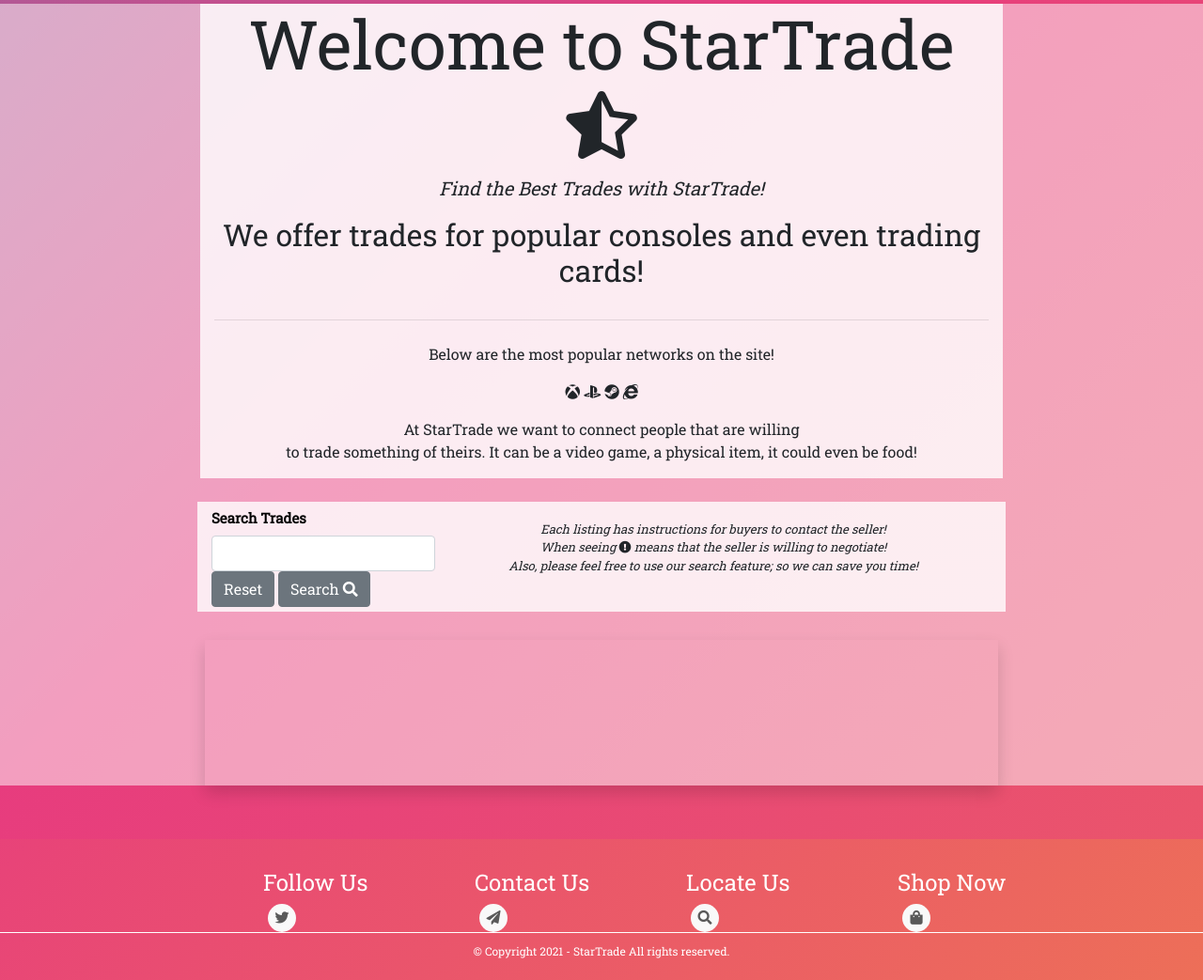
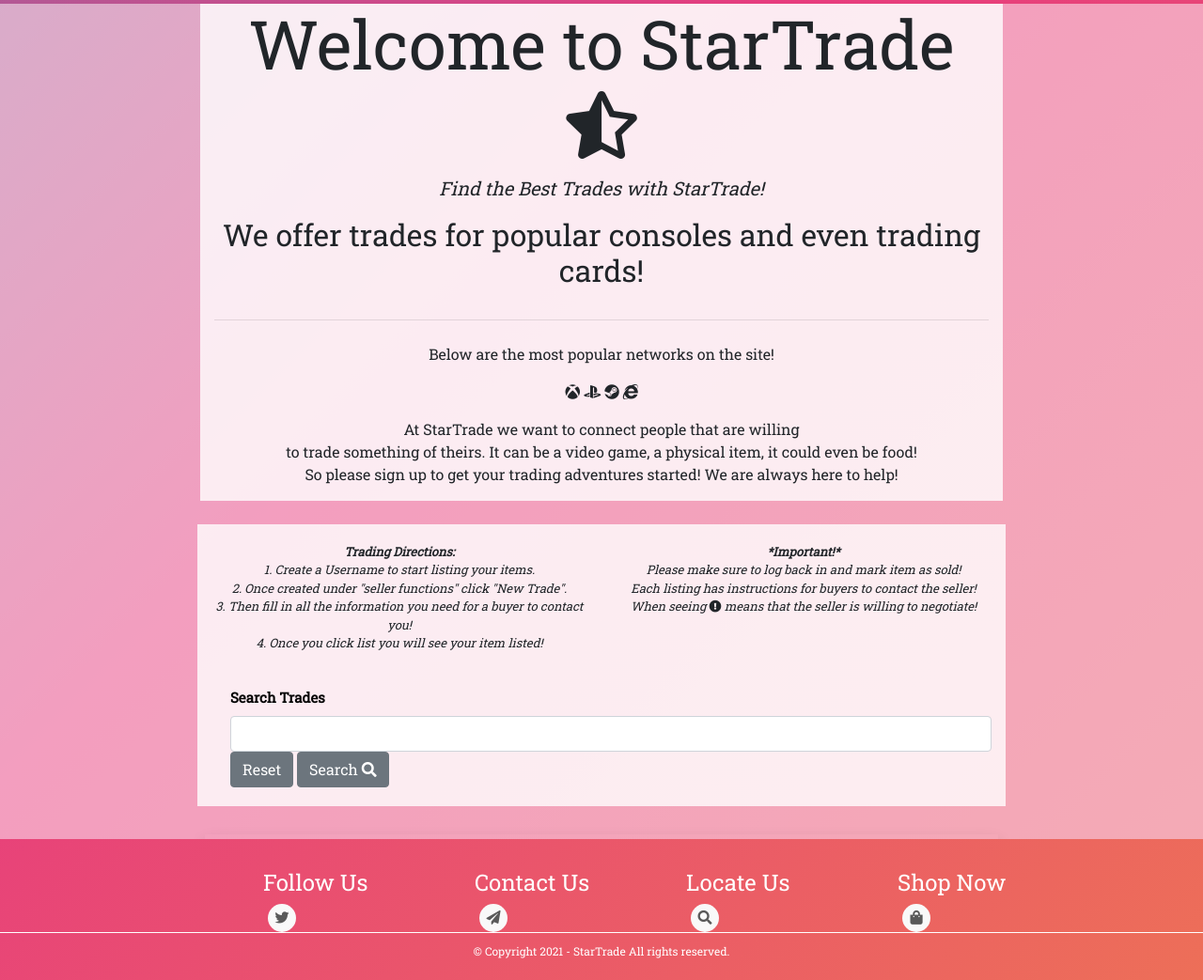
Before and after one commit to Code-Institute-Submissions/nickl98-StarTradeMS3_AugResub, a Flask app: page / in a window 1280 px wide. Shown: the part 52-1095 px from the top of the page at 94% size. Run offline with Flask 2, Linux system fonts and the light colour scheme; data that the repository does not hold is empty; some libraries are stand-ins or nearby versions.

Commit message:
Made Homepage layout more reponsive

```diff
--- a/static/css/style.css
+++ b/static/css/style.css
@@ -364,6 +364,13 @@ ul.social-network li {
     color: black;
 }
 
+/* Seach Box */
+
+#seach-box {
+    padding-left: 35px;
+    padding-bottom: 15px;
+}
+
 label {
     color: black;
     font-size: 13px;
@@ -384,7 +391,7 @@ label {
     border: none !important;
 }
  /* Direction Cards */
- #directions {
+ .directions {
      font-size: 13px;
      font-weight: 400;
      padding-top: 15px;
--- a/templates/base.html
+++ b/templates/base.html
@@ -67,7 +67,7 @@
                      <div class="col-md-3 col-sm-6">
                         <h4>Locate Us</h4>
                         <ul class="social-network social-circle">
-                           <li><a href="" class="icolocation" title="Location"><i class="fas fa-search"></i></a></li>
+                           <li><a href="https://www.google.com" class="icolocation" title="Location"><i class="fas fa-search"></i></a></li>
                         </ul>
                      </div>
                      <div class="col-md-3 col-sm-6">
--- a/templates/trades.html
+++ b/templates/trades.html
@@ -15,31 +15,45 @@
         <p class="text-center" id="console-icons">
             <strong><i class="fab fa-xbox"></i> <i class="fab fa-playstation"></i> <i class="fab fa-steam"></i> <i class="fab fa-internet-explorer"></i></strong>
         </p>
-        <p class="text-center">At StarTrade we want to connect people that are willing <br>to trade something of theirs. It can be a video game, a physical item, it could even be food!</p>
+        <p class="text-center">At StarTrade we want to connect people that are willing <br>to trade something of theirs. It can be a video game, a physical item, it could even be food!<br>
+        So please sign up to get your trading adventures started! We are always here to help!</p>
 
     </div>
 </div>
 <div class="card" id="trade-background">
     <div class="row" id="search-bar">
-
         <div class="card card-content col-md-8 mx-auto" id="search-bar-background">
             <form action="{{ url_for('search') }}" method="post">
                 <div class="input-group">
+
                     <div class="row">
-                        <div class="form-outline col mx-auto">
+                        <div class="col-sm">
+                            <p class="text-center directions">
+                                <i><strong>Trading Directions:</strong></i><br>
+                                <i>1. Create a Username to start listing your items.</i><br>
+                                <i>2. Once created under "seller functions" click "New Trade".</i><br>
+                                <i>3. Then fill in all the information you need for a buyer to contact you!</i><br>
+                                <i>4. Once you click list you will see your item listed!</i><br><br>
+                            </p>
+                        </div>
+                        <div class="col-sm">
+                            <p class="text-center directions">
+                                <i><strong>*Important!*</strong><br>
+                                    Please make sure to log back in and mark item as sold!</i><br>
+                                <i>Each listing has instructions for buyers to contact the seller!</i><br>
+                                <i>When seeing <i class="fas fa-exclamation-circle" data-toggle="tooltip"
+                                    data-placement="right" title="Trade is negotiable by seller!">
+                                </i> means that the seller is willing to negotiate!</i><br>
+                            </p>
+                        </div>
+                        <div id="seach-box" class="form-outline col-12">
                             <label class="form-label text-center for="query"><strong>Search Trades</strong></label>
                             <input type="text" id="query" name="query" minlength="3" class="form-control text-center mb-0" required />
                             <a href="{{ url_for('get_trades') }}"><button type="button" class="btn btn-secondary text-center">Reset</button></a>
                             <button type="submit" class="btn btn-secondary">Search <i class="fas fa-search"></i></button>
                         </div>
                     </div>
-                    <div class="col">
-                        <p class="text-center" id="directions">
-                            <i>Each listing has instructions for buyers to contact the seller!</i><br>
-                            <i>When seeing <i class="fas fa-exclamation-circle" data-toggle="tooltip" data-placement="right" title="Trade is negotiable by seller!"></i> means that the seller is willing to negotiate!</i><br>
-                            <i>Also, please feel free to use our search feature; so we can save you time!</i>
-                        </p>
-                    </div>
+
                 </div>
             </form>
 
```
